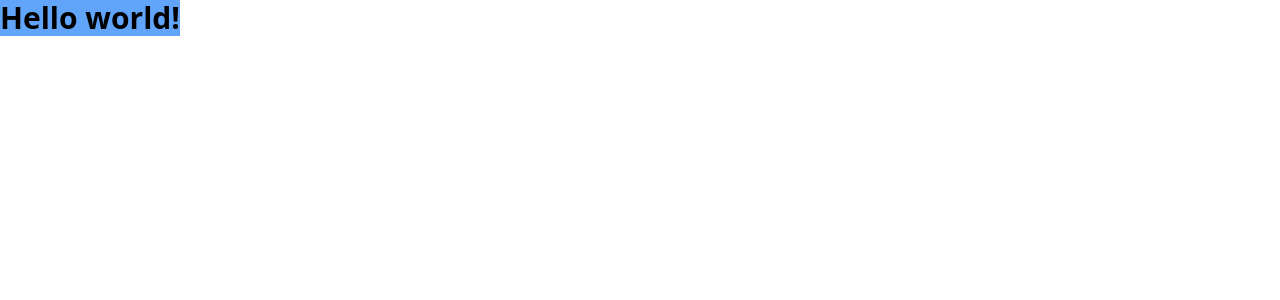
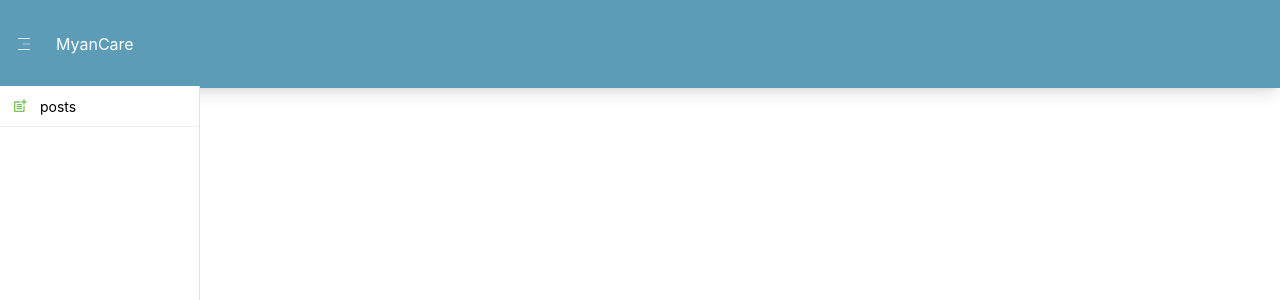
Before and after one commit to paingsoehein3366/connect-client, a React (Vite) app: page / in a window 1280 px wide. Shown: the top 300 px of the page. Built offline with nearby package versions, Linux system fonts and the light colour scheme.

Commit message:
add admin

```diff
--- /dev/null
+++ b/postcss.config.cjs
@@ -0,0 +1,14 @@
+export default {
+  plugins: {
+    'postcss-preset-mantine': {},
+    'postcss-simple-vars': {
+      variables: {
+        'mantine-breakpoint-xs': '36em',
+        'mantine-breakpoint-sm': '48em',
+        'mantine-breakpoint-md': '62em',
+        'mantine-breakpoint-lg': '75em',
+        'mantine-breakpoint-xl': '88em',
+      },
+    },
+  },
+};
--- a/src/App.tsx
+++ b/src/App.tsx
@@ -1,7 +1,16 @@
+import { QueryClientProvider } from "@tanstack/react-query";
+import { RouterProvider } from "react-router-dom";
+import { routes } from "./routes";
+import { MantineProvider } from "@mantine/core";
+import { queryClient } from "./lib/react-query";
+import '@mantine/core/styles.css';
+
 export default function App() {
   return (
-    <h1 className="text-3xl font-bold  bg-blue-400 inline-block">
-      Hello world!
-    </h1>
+    <QueryClientProvider client={queryClient}>
+      <MantineProvider>
+        <RouterProvider router={routes} />
+      </MantineProvider>
+    </QueryClientProvider>
   )
 }
--- /dev/null
+++ b/src/components/common/icon.tsx
@@ -0,0 +1,16 @@
+import { MdOutlinePostAdd } from "react-icons/md";
+
+export const icons = {
+  post: MdOutlinePostAdd
+}
+
+interface Props {
+  name: keyof typeof icons,
+}
+
+export const Icon = ({ name, ...props }: Props) => {
+  const Components = icons[name]
+  return (
+    <Components fill="#7cc353" {...props} />
+  )
+};
--- /dev/null
+++ b/src/components/layout/HeaderBar.tsx
@@ -0,0 +1,11 @@
+import React from 'react'
+
+const HeaderBar = () => {
+  return (
+    <div>
+
+    </div>
+  )
+}
+
+export default HeaderBar
--- /dev/null
+++ b/src/lib/react-query.ts
@@ -0,0 +1,3 @@
+import { QueryClient } from "@tanstack/react-query";
+
+export const queryClient = new QueryClient()
--- /dev/null
+++ b/src/pages/admin/components/BaseLayout.tsx
@@ -0,0 +1,36 @@
+import { AppShell, AppShellNavbar, NavLink } from '@mantine/core';
+import NavBar from './nav-bar';
+import { NavLinks } from '../constants/NavLink';
+import { useNavigate, Qutlet } from 'react-router-dom';
+import { Icon } from '../../../components/common/icon';
+
+const BaseLayout = () => {
+  const navigate = useNavigate();
+  const toggleSidebar = () => {
+
+  }
+  return (
+    <AppShell
+      header={{ height: { base: 55, sm: 60, lg: 86 } }}
+      navbar={{ width: 200, breakpoint: "sm" }}
+    >
+      <NavBar toggleSidebar={toggleSidebar} />
+      <AppShellNavbar className=''>
+        {NavLinks.map((nav) => (
+          <NavLink
+            label={nav.label || ""}
+            key={nav.path}
+            onClick={() => navigate(nav.path)}
+            leftSection={<Icon name={nav.icon} />}
+            style={{ borderBottom: '1px solid #ededed' }}
+          />
+        ))}
+      </AppShellNavbar>
+      {/* <AppShell.Main>
+        <Qutlet />
+      </AppShell.Main> */}
+    </AppShell>
+  )
+}
+
+export default BaseLayout;
--- /dev/null
+++ b/src/pages/admin/components/nav-bar.tsx
@@ -0,0 +1,25 @@
+import { AppShell } from '@mantine/core'
+import { CiMenuFries } from "react-icons/ci";
+
+interface Prop {
+  toggleSidebar: () => void
+}
+const NavBar = ({ toggleSidebar }: Prop) => {
+  return (
+    <AppShell className="flex items-center justify-between bg-[#5c9cb7] p-2 shadow-lg py-8">
+      <div className="flex items-center ml-2">
+
+        <CiMenuFries
+          onClick={() => toggleSidebar()}
+          className="cursor-pointer text-[#fff]"
+        />
+        <div className="flex items-center ml-4">
+          <h2 className="ml-2 text-white">MyanCare</h2>
+        </div>
+      </div>
+
+    </AppShell >
+  )
+}
+
+export default NavBar
--- /dev/null
+++ b/src/pages/admin/constants/NavLink.ts
@@ -0,0 +1,10 @@
+import { icons } from "../../../components/common/icon";
+
+type TNavLink = {
+  label: string
+  path: string
+  icon: keyof typeof icons
+}
+export const NavLinks: TNavLink[] = [
+  { label: 'posts', path: "/admin", icon: 'post' }
+];
--- /dev/null
+++ b/src/pages/admin/pages/index.tsx
@@ -0,0 +1,12 @@
+
+const Admin = () => {
+  console.log("hi");
+
+  return (
+    <div className="bg-blue-400 h-full w-full">
+      admin
+    </div>
+  )
+}
+
+export default Admin
--- /dev/null
+++ b/src/pages/home/index.tsx
@@ -0,0 +1,8 @@
+
+export const Home = () => {
+  return (
+    <div>
+
+    </div>
+  )
+}
--- /dev/null
+++ b/src/routes.tsx
@@ -0,0 +1,14 @@
+import { createBrowserRouter } from "react-router-dom";
+import Admin from "./pages/admin/pages";
+import BaseLayout from "./pages/admin/components/BaseLayout";
+
+
+export const routes = createBrowserRouter([
+  {
+    path: '/',
+    element: <BaseLayout />,
+    children: [
+      { path: "/admin", element: <Admin /> }
+    ]
+  }
+])
```
Also changed, not shown: package.json (+5 -3 lines), 1 other file (tests, documents, lock files or other folders).
